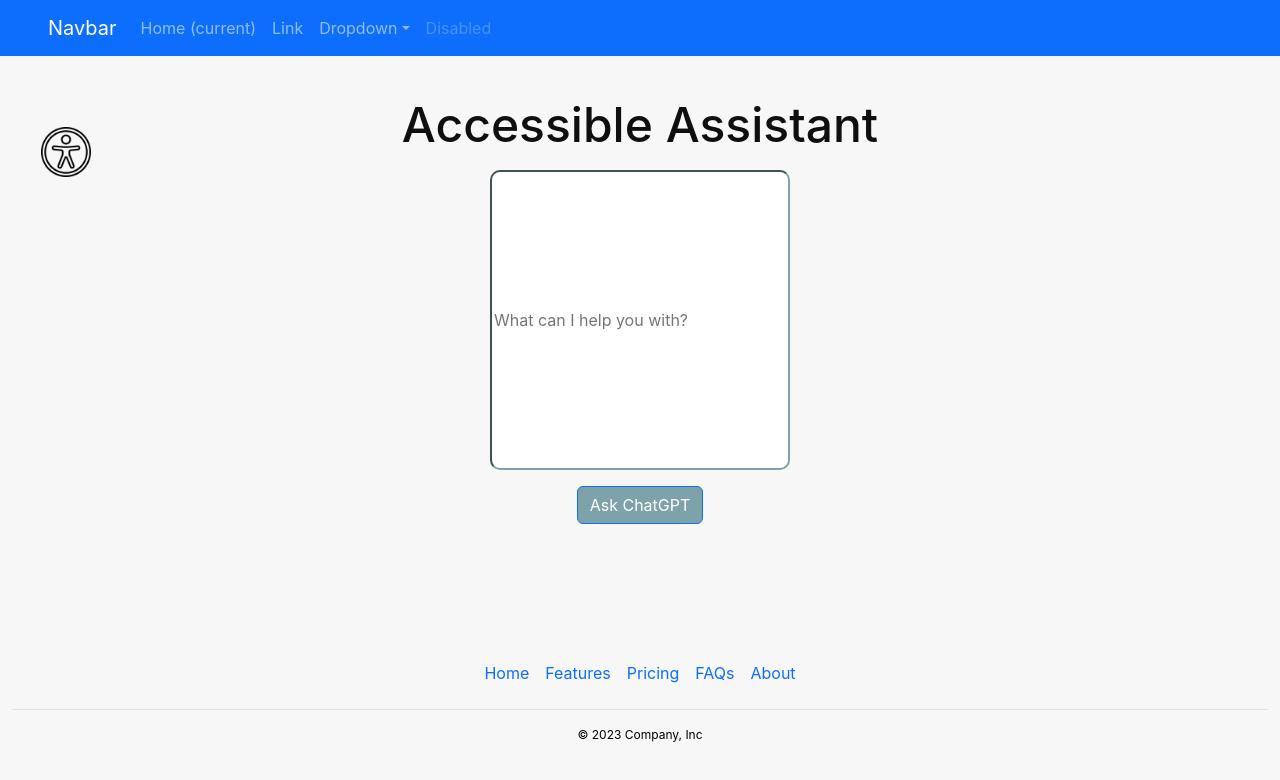
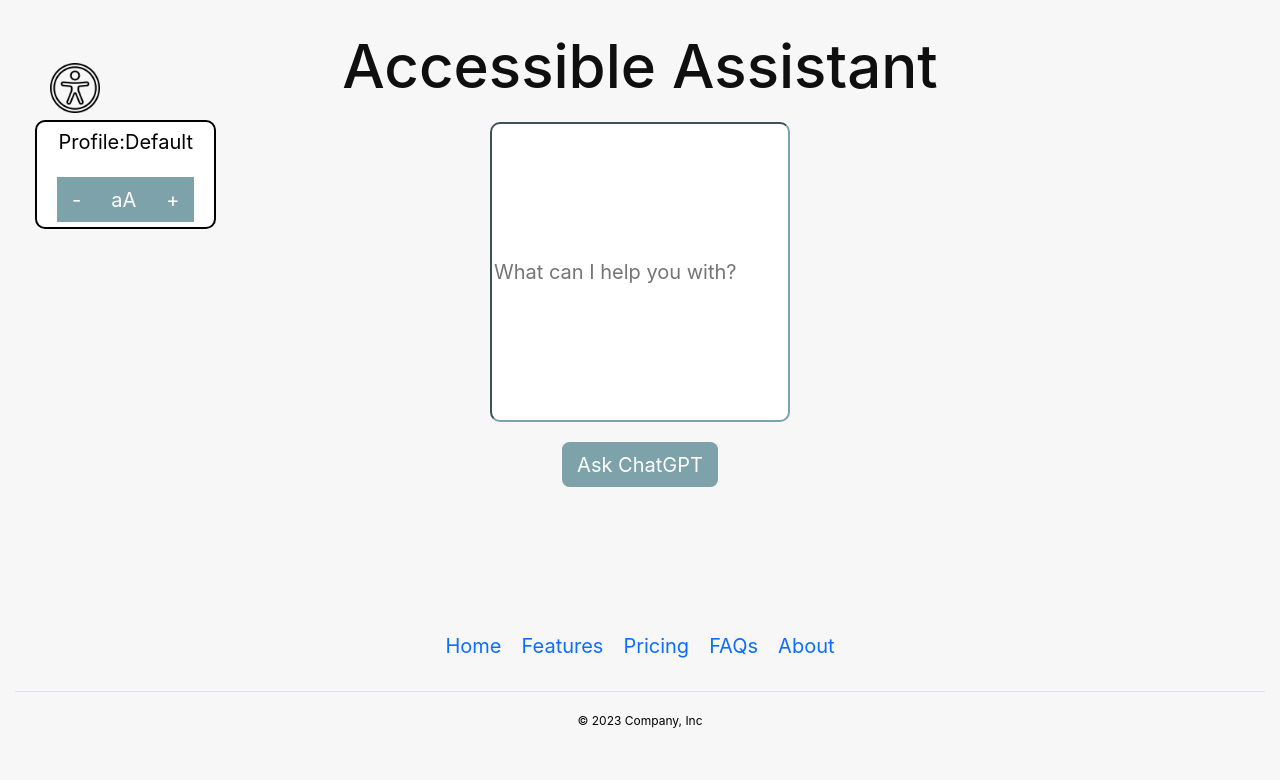
Before and after one commit to justinbornais/accessible-assistant-499, a React (Create React App) app in the folder frontend/: page / in a window 1280 px wide. Shown: the top 780 px of the page. Built offline with nearby package versions, Linux system fonts and the light colour scheme.

Commit message:
Added the logic for fontsize in the menu. Bug exists however that revolves around states running in async

```diff
--- a/frontend/src/App.js
+++ b/frontend/src/App.js
@@ -10,7 +10,6 @@ import AccesibilityMenu from './components/AccesibilityMenu';
 function App() {
   return (
     <Router>
-      <NavBar />
       <div className='site-content p-3 p-lg-4'>
       <AccesibilityMenu />
         <Routes>
--- a/frontend/src/components/AccesibilityMenu.jsx
+++ b/frontend/src/components/AccesibilityMenu.jsx
@@ -1,8 +1,12 @@
 import React, {useState} from "react";
 import { Button } from 'react-bootstrap';
+import '../index.css'
 
 export default function AccesibilityMenu() {
-    const [menuEnabled, toggleAccMenu] = useState("hidden");
+    const root = document.documentElement;
+    const currentFontSize = parseFloat(getComputedStyle(root).getPropertyValue('--fontsize'));
+    const [menuEnabled, toggleAccMenu] = useState("visible");
+    const [fontsize, setFontSize] = useState(currentFontSize);
     const toggleMenu = () => {
         if (menuEnabled === "visible") {
             toggleAccMenu("hidden");
@@ -12,11 +16,26 @@ export default function AccesibilityMenu() {
         }
         console.log(menuEnabled);
     }
+    const changeFontSize = (action) => {
+        if (action === 'increase') {
+            setFontSize(fontsize + 1);
+        }
+        else {
+            setFontSize(fontsize - 1);
+
+        }
+        const string = fontsize.toString().concat("px");
+        console.log(string);
+        root.style.setProperty('--fontsize', string);
+    }
     const divStyle = {
         visibility: menuEnabled,
-        border: "10px",
-        width: "100px",
-        height: "100px"
+        border: "2px",
+        borderColor: "black",
+        borderStyle: "solid",
+        padding: "5px",
+        borderRadius: "10px",
+        backgroundColor: "white",
     }
 
     return (
@@ -28,6 +47,9 @@ export default function AccesibilityMenu() {
                 <div className="option1 container d-flex flex-row justify-content-center">
                     <p>Profile: </p><p>Default</p>
                 </div>
+                <div className="option2 container d-flex flex-row justify-content-center">
+                    <Button onClick={() => changeFontSize('decrease')}>-</Button><Button className="btn-static">aA</Button><Button onClick={() => changeFontSize('increase')}>+</Button>
+                </div>
             </div>
         </div>
     )
--- a/frontend/src/index.css
+++ b/frontend/src/index.css
@@ -14,7 +14,9 @@
     --text: #7da2a9;
   }
 }
-
+*{
+  font-size: var(--fontsize);
+}
 body {
   margin: 0;
   min-height: 100vh;
@@ -47,12 +49,23 @@ p{
     width: 50px;
     height: 50px;
   }
-  .btn{
+  .test{
     background-color: var(--secondary);
     border-radius: 100%;
   }
+  .btn-static{
+    background-color: var(--primary);
+    border-radius: 0%;
+    pointer-events: none;
+  }
+  .option2{
+    Button{
+      border-radius: 0%;
+
+    }
+
+  }
 }
-
 .top-navbar {
   flex: 0 1 auto;
   position: relative;
@@ -65,11 +78,13 @@ p{
 
 .footer {
   width: 100%;
+  font-size: 10px !important;
 }
 
 .btn{
   background-color: var(--primary);
   outline-color: var(--primary);
+  border-style: none;
 }
 
 /* Misc styles. */
```
